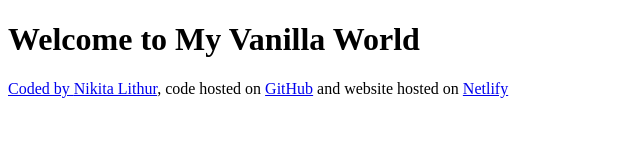
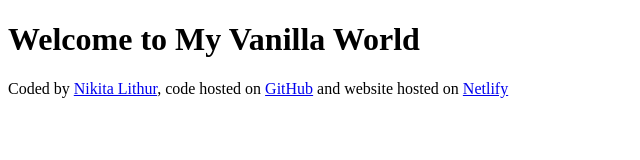
Before and after one commit to nikilithur/Vanilla-Weather, a plain HTML site: page index.html in a window 1280 px wide. Shown: the full height of the page, 0-640 px from the left. Drawn offline with Linux system fonts and the light colour scheme.

Commit message:
Update index.html

```diff
--- a/index.html
+++ b/index.html
@@ -9,7 +9,6 @@
 
 <body>
     <h1> Welcome to My Vanilla World</h1>
-        <a href="https://github.com/nikilithur" target="_blank">
     <footer>
         Coded by
         <a href="https://github.com/nikilithur" target="_blank">Nikita Lithur</a>, code hosted on
```
